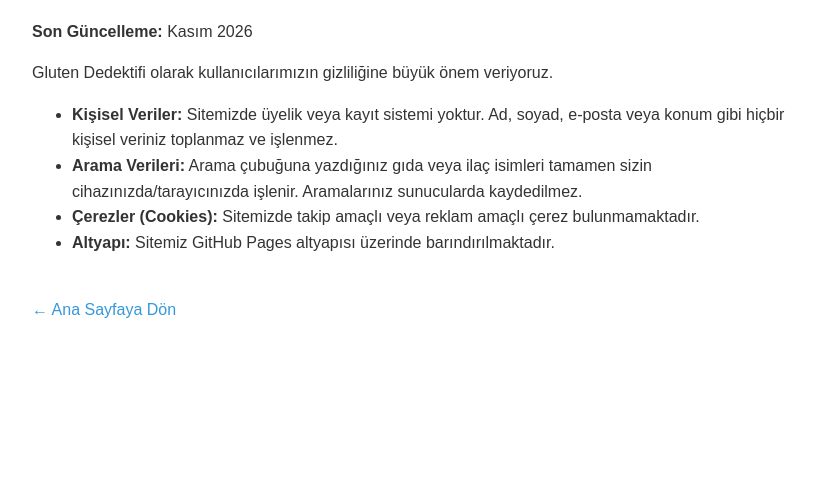
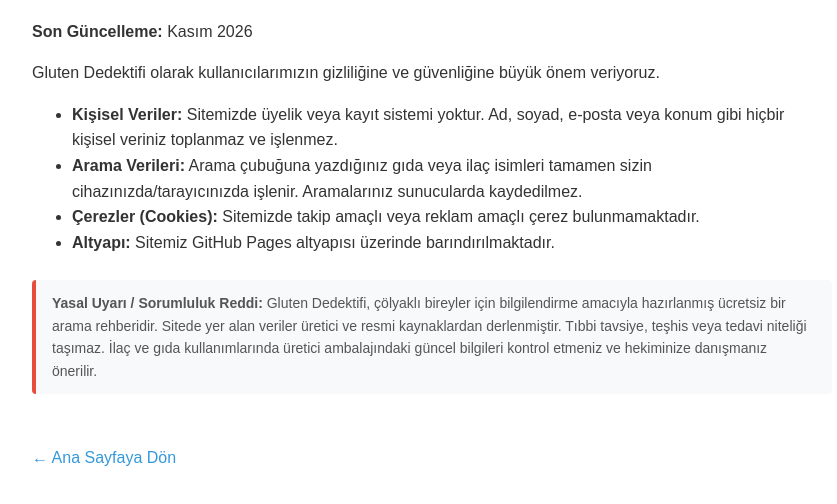
Before and after one commit to ilginada/Gluten-Dedektifi, a plain HTML site: page gizlilik.html in a window 1280 px wide. Shown: the part 94-598 px from the top of the page, without its empty margins (208-1045 px from the left). Drawn offline with Linux system fonts and the light colour scheme.

Commit message:
Update gizlilik.html

```diff
--- a/gizlilik.html
+++ b/gizlilik.html
@@ -3,18 +3,19 @@
 <head>
     <meta charset="UTF-8">
     <meta name="viewport" content="width=device-width, initial-scale=1.0">
-    <title>Gizlilik Politikası - Gluten Dedektifi</title>
+    <title>Gizlilik Politikası ve Yasal Uyarı - Gluten Dedektifi</title>
     <style>
         body { font-family: sans-serif; max-width: 800px; margin: 40px auto; padding: 0 20px; line-height: 1.6; color: #333; }
         h1 { color: #2c3e50; }
         a { color: #3498db; text-decoration: none; }
+        .disclaimer { background-color: #f8f9fa; border-left: 4px solid #e74c3c; padding: 12px 16px; margin-top: 25px; border-radius: 4px; }
     </style>
 </head>
 <body>
     <h1>Gluten Dedektifi – Gizlilik Politikası</h1>
     <p><strong>Son Güncelleme:</strong> Kasım 2026</p>
 
-    <p>Gluten Dedektifi olarak kullanıcılarımızın gizliliğine büyük önem veriyoruz.</p>
+    <p>Gluten Dedektifi olarak kullanıcılarımızın gizliliğine ve güvenliğine büyük önem veriyoruz.</p>
 
     <ul>
         <li><strong>Kişisel Veriler:</strong> Sitemizde üyelik veya kayıt sistemi yoktur. Ad, soyad, e-posta veya konum gibi hiçbir kişisel veriniz toplanmaz ve işlenmez.</li>
@@ -23,7 +24,13 @@
         <li><strong>Altyapı:</strong> Sitemiz GitHub Pages altyapısı üzerinde barındırılmaktadır.</li>
     </ul>
 
-    <br>
+    <div class="disclaimer">
+        <p style="margin: 0; font-size: 14px; color: #555;">
+            <strong>Yasal Uyarı / Sorumluluk Reddi:</strong> Gluten Dedektifi, çölyaklı bireyler için bilgilendirme amacıyla hazırlanmış ücretsiz bir arama rehberidir. Sitede yer alan veriler üretici ve resmi kaynaklardan derlenmiştir. Tıbbi tavsiye, teşhis veya tedavi niteliği taşımaz. İlaç ve gıda kullanımlarında üretici ambalajındaki güncel bilgileri kontrol etmeniz ve hekiminize danışmanız önerilir.
+        </p>
+    </div>
+
+    <br><br>
     <a href="index.html">← Ana Sayfaya Dön</a>
 </body>
 </html>
```
